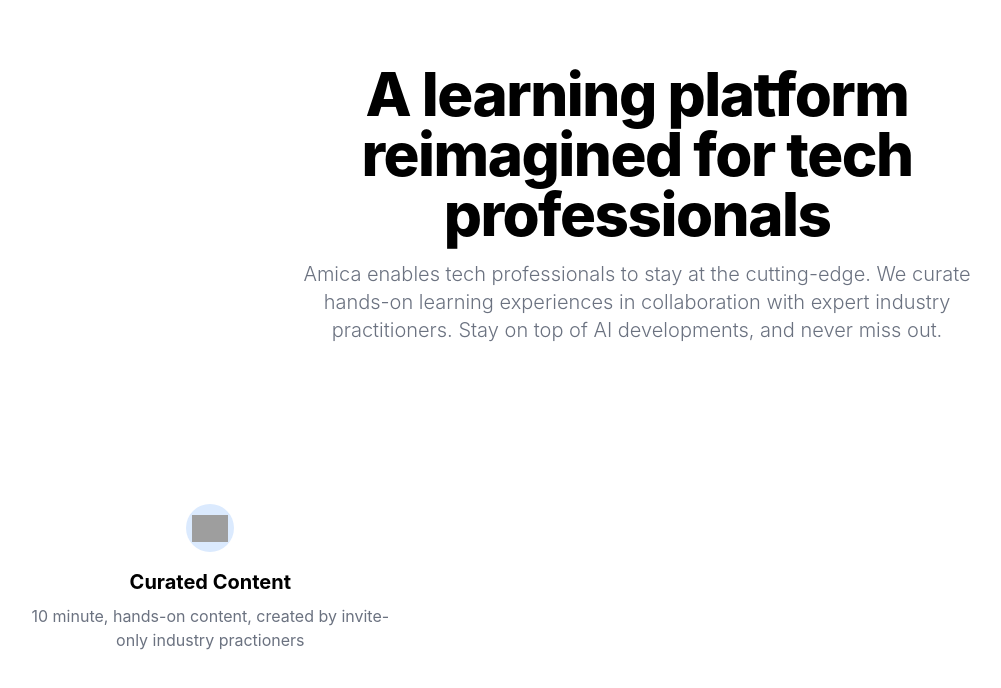
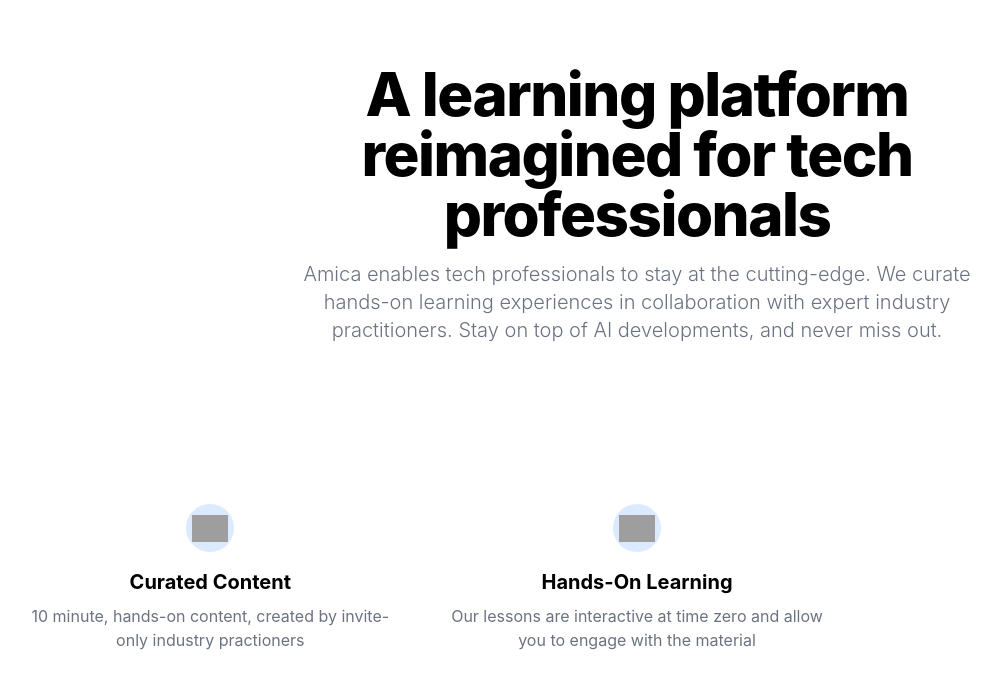
Before and after one commit to tanmay1908/landing-page-skeleton, a Next.js app: page / in a window 1280 px wide. Shown: the top 688 px of the page, without its empty margins (3-1004 px from the left). Built offline with nearby package versions, Linux system fonts and the light colour scheme; grey boxes are pictures that could not be loaded.

Commit message:
new icon added

```diff
--- a/lp-items.tsx
+++ b/lp-items.tsx
@@ -1,4 +1,5 @@
 import expertIcon from './assets/experts.svg';
+import tutorialIcon from './assets/tutorial.svg';
 
  export const LP_GRID_ITEMS = [
   {
@@ -6,6 +7,13 @@
     description: "10 minute, hands-on content, created by invite-only industry practioners",
     icon: (
       <img src={expertIcon} alt="Expert Icon" className="h-6 w-6" />
+    ),
+  },
+  {
+    title: "Hands-On Learning",
+    description: "Our lessons are interactive at time zero and allow you to engage with the material",
+    icon: (
+      <img src={tutorialIcon} alt="Tutorial Icon" className="h-6 w-6" />
     ),
   },
 ]
```
